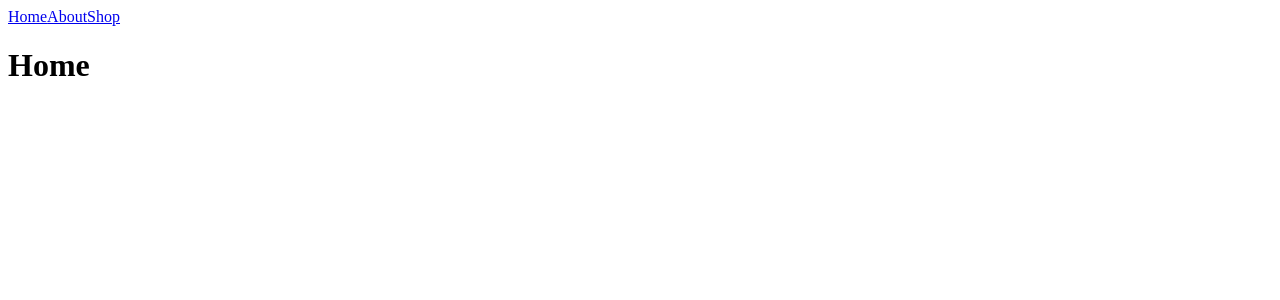
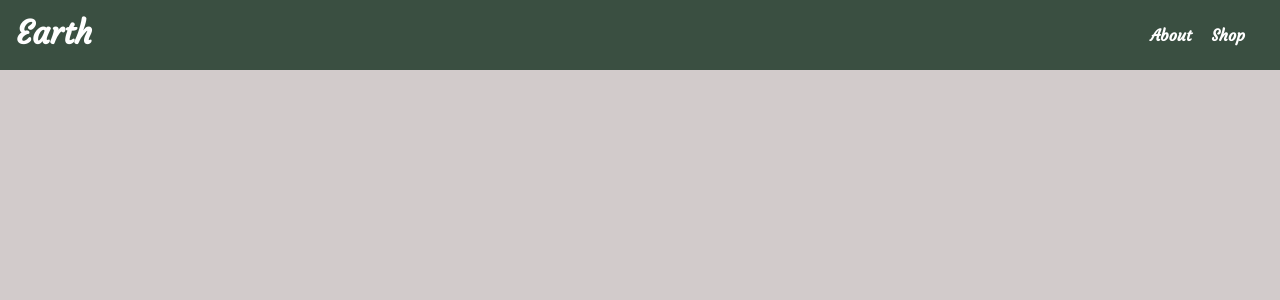
Before and after one commit to ksoutherland1/e-commerce-frontend, a React (Create React App) app: page / in a window 1280 px wide. Shown: the top 300 px of the page. Built offline with nearby package versions, Linux system fonts and the light colour scheme.

Commit message:
nav-styling-set

```diff
--- a/public/index.html
+++ b/public/index.html
@@ -4,6 +4,7 @@
   <head>
     <meta charset="utf-8" />
     <link rel="icon" href="%PUBLIC_URL%/favicon.ico" />
+    <link href="https://fonts.googleapis.com/css2?family=Courgette&display=swap" rel="stylesheet">
     <meta name="viewport" content="width=device-width, initial-scale=1" />
     <meta name="theme-color" content="#000000" />
     <meta
--- a/src/App.js
+++ b/src/App.js
@@ -3,6 +3,7 @@ import Home from "./routes/home/Home"
 import Shop from "./routes/shop/Shop";
 import About from "./routes/about/About";
 import Nav from "./routes/navigation/Navigation";
+import "./App.scss"
 
 function App() {
   return (
--- a/src/App.scss
+++ b/src/App.scss
@@ -0,0 +1,10 @@
+*{
+    box-sizing: border-box;
+    margin: 0;
+    padding: 0;
+}
+
+body{
+    background-color: #D2CBCB;
+    color: white;
+}
--- a/src/routes/about/About.js
+++ b/src/routes/about/About.js
@@ -6,7 +6,6 @@ const about = () => {
   return (
 
     <div>
-        <h1>About</h1>
     </div>
 
   )
--- a/src/routes/home/Home.js
+++ b/src/routes/home/Home.js
@@ -6,7 +6,6 @@ const Home = () => {
   return (
 
     <div>
-     <h1>Home</h1>
     </div>
 
 
--- a/src/routes/navigation/Navigation.js
+++ b/src/routes/navigation/Navigation.js
@@ -7,15 +7,17 @@ const Navigation = () => {
   return (
     <Fragment>
       <div className='nav-container'>
-          <Link to="/">
-            Home
+          <Link className='logo' to="/">
+            Earth
           </Link>
-          <Link to="/About">
-            About
-          </Link>
-          <Link to="/Shop">
-            Shop
-          </Link>
+          <div className='nav-links'>
+            <Link className='link' to="/About">
+              About
+            </Link>
+            <Link className='link' to="/Shop">
+              Shop
+            </Link>
+          </div>
       </div>
       <Outlet/>
     </Fragment>
--- a/src/routes/navigation/Navigation.scss
+++ b/src/routes/navigation/Navigation.scss
@@ -0,0 +1,37 @@
+.nav-container{
+    height: 70px;
+    width: 100%;
+    display: flex;
+    justify-content: space-between;
+    background-color: #3A4F41;
+    font-family: 'Courgette', cursive;
+}
+
+.nav-links {
+    width: 20%;
+    height: 100%;
+    display: flex;
+    align-items: center;
+    justify-content: flex-end;
+    box-sizing: border-box;
+    padding: 25px;
+    white-space: nowrap;
+}
+
+.link {
+    padding: 30px 15px;
+    cursor: pointer;
+    color: white;
+    text-decoration: none;
+    padding: 10px;
+    font-weight: bold;
+  }
+
+.logo{
+    font-size: 2rem;
+    color: white;
+    padding-top: .8rem;
+    padding-left: 1rem;
+    font-weight: bold;
+    text-decoration: none;
+}
--- a/src/routes/shop/Shop.js
+++ b/src/routes/shop/Shop.js
@@ -6,7 +6,6 @@ const Shop = () => {
   return (
 
     <div>
-        <h1>Shop</h1>
     </div>
 
   )
```
